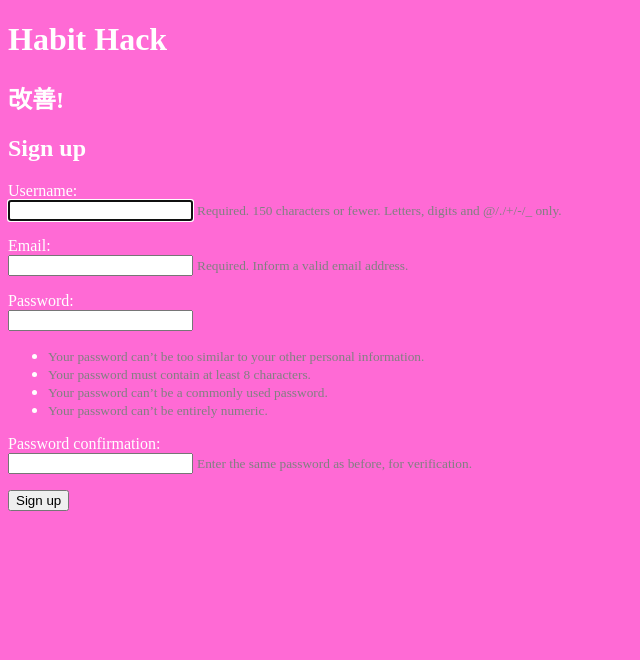
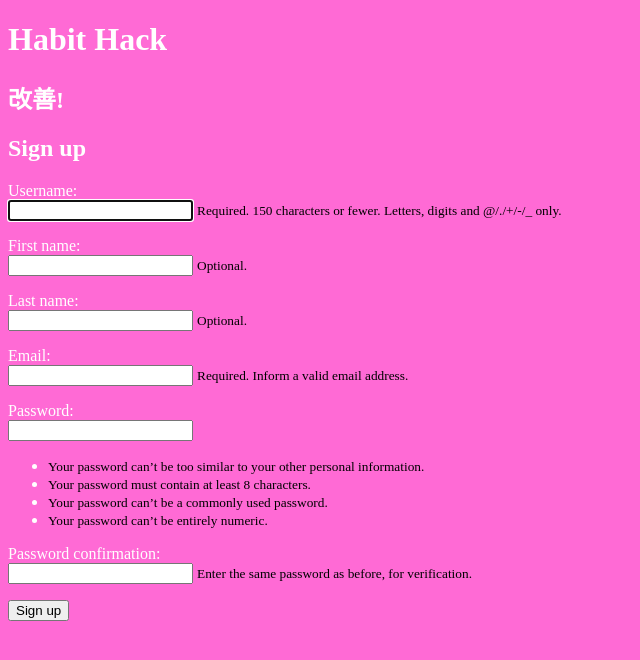
Before and after one commit to souserge/habit-hack, a Django app: page /signup/ in a window 1280 px wide. Shown: the part 86-746 px from the top of the page, without its empty margins (0-640 px from the left). Run offline with Django 3.2, Linux system fonts and the light colour scheme.

Commit message:
add first name last name columns in signup form

```diff
--- a/HabitHack/main/forms.py
+++ b/HabitHack/main/forms.py
@@ -12,11 +12,11 @@ class ContactForm(forms.Form):
 
 # User sign up form
 class SignUpForm(UserCreationForm):
-    #first_name = forms.CharField(max_length=30, required=False, help_text='Optional.')
-    #last_name = forms.CharField(max_length=30, required=False, help_text='Optional.')
+    first_name = forms.CharField(max_length=30, required=False, help_text='Optional.')
+    last_name = forms.CharField(max_length=30, required=False, help_text='Optional.')
     email = forms.EmailField(max_length=254, help_text='Required. Inform a valid email address.')
 
     class Meta:
         model = User
-        fields = ('username', #'first_name', 'last_name',
+        fields = ('username', 'first_name', 'last_name',
         'email', 'password1', 'password2', )
--- a/HabitHack/main/templates/main/signup_form.html
+++ b/HabitHack/main/templates/main/signup_form.html
@@ -9,7 +9,7 @@
         {{ field.label_tag }}<br>
         {{ field }}
         {% if field.help_text %}
-          <small style="color: grey">{{ field.help_text }}</small>
+          <small style="color: rgb(0, 0, 0)">{{ field.help_text }}</small>
         {% endif %}
         {% for error in field.errors %}
           <p style="color: red">{{ error }}</p>
```
Also changed, not shown: HabitHack/db.sqlite3.
